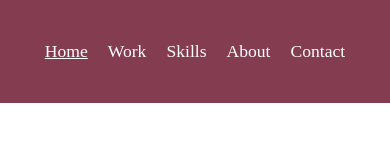
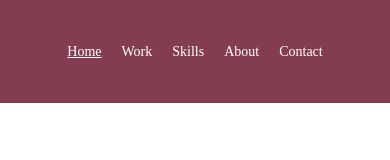
Before and after one commit to blahahaustin/freelance-portfolio, a React (Create React App) app: page / in a window 390 px wide. Shown: the top 160 px of the page. Built offline with nearby package versions, Linux system fonts and the light colour scheme; a web font is replaced by a local one.

Commit message:
Reduced file size of profile photo and reduced font size of menu again.

```diff
--- a/src/App.css
+++ b/src/App.css
@@ -263,7 +263,7 @@ li {
 @media all and (max-width: 500px) {
 
   .menu {
-    font-size: 1.1em;
+    font-size: 14px;
   }
 
   .home-page {
--- a/src/components/aboutPage.js
+++ b/src/components/aboutPage.js
@@ -1,6 +1,6 @@
 import React, { Component } from 'react';
 
-import selfie from '../images/profile-photo.png';
+import selfie from '../images/profile-photo.jpg';
 
 export default class AboutPage extends Component {
   render() {
```
Also changed, not shown: src/images/profile-photo.jpg (added).
